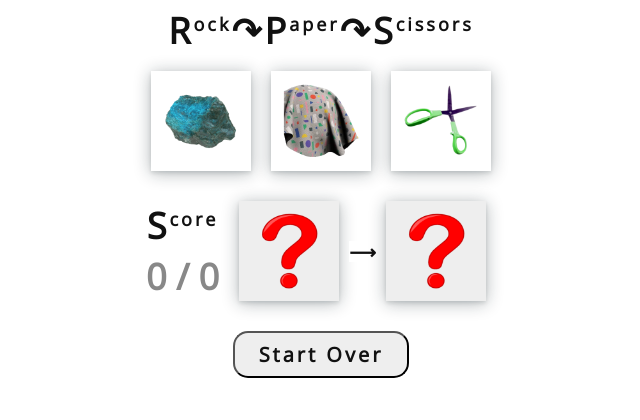
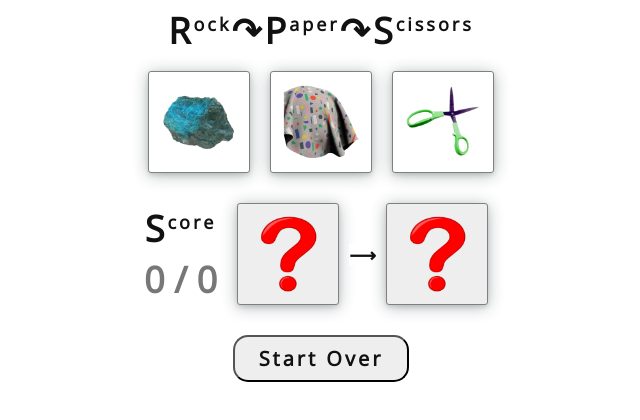
Before and after one commit to adurand33/Rock, a plain HTML site: page rock.html in a window 1280 px wide. Both pictures are taken after a click on the button "Start Over". Shown: the whole page, without its empty margins (319-959 px from the left). Drawn offline with nearby package versions, Linux system fonts and the light colour scheme.

Commit message:
Beautification

```diff
--- a/css/rock.css
+++ b/css/rock.css
@@ -1,12 +1,14 @@
+/* factory settings */
+
 :root {
-  --size0: 0px;
-  --sizemini: 1px;
+  --size0    : 0px;
+  --sizemini : 1px;
   --sizemini2: 3px;
-  --sizetiny: 10px;
-  --sizestd: 12px;
-  --sizevast: 15px;
-  --sizebig1: 18px;
-  --sizebig2: 20px;
+  --sizetiny : 10px;
+  --sizestd  : 12px;
+  --sizevast : 15px;
+  --sizebig1 : 18px;
+  --sizebig2 : 20px;
   --sizehuge1: 24px;
   --sizehuge2: 36px;
 }
@@ -19,27 +21,27 @@
 
 .greyed {
  -webkit-filter: grayscale(100%);
-     -moz-filter: grayscale(100%);
-       -o-filter: grayscale(100%);
-      -ms-filter: grayscale(100%);
-          filter: grayscale(100%);
+    -moz-filter: grayscale(100%);
+      -o-filter: grayscale(100%);
+     -ms-filter: grayscale(100%);
+         filter: grayscale(100%);
 }
 
 .mybutton {
   background-color: #eee;
-  padding: var(--sizetiny);
-  padding-left: var(--sizehuge1);
-  padding-right: var(--sizehuge1);
-  display: inline-block;
-  font-size: var(--sizebig2);
-  font-weight: bolder;
-  border-radius: var(--sizevast);
+  padding         : var(--sizetiny);
+  padding-left    : var(--sizehuge1);
+  padding-right   : var(--sizehuge1);
+  display         : inline-block;
+  font-size       : var(--sizebig2);
+  font-weight     : bolder;
+  border-radius   : var(--sizevast);
 }
 
 .mybutton:hover {
   background-color: black;
-  font-weight: 900;
-  color: #eee;
+  font-weight     : 900;
+  color           : #eee;
 }
 
 .d-flex {
@@ -63,7 +65,7 @@
 }
 
 .justif-s {
-  flex-direction: column;
+  flex-direction : column;
   justify-content: space-between;
 }
 
@@ -100,17 +102,17 @@
 }
 
 .text-sub {
-  font-size:var(--sizebig1);
+  font-size     : var(--sizebig1);
   vertical-align: sub;
 }
 
 .text-base {
-  font-size:var(--sizebig1);
+  font-size     : var(--sizebig1);
   vertical-align: baseline;
 }
 
 .text-sup {
-  font-size:var(--sizebig1);
+  font-size     : var(--sizebig1);
   vertical-align: super;
 }
 
@@ -124,62 +126,62 @@
 
 .backcol-white {
   background-color: #fff;
-  border: -1px solid gray;
+  border          : 1px solid gray;
 }
 
 .backcol-grey {
   background-color: #eee;
-  border: -1px solid gray;
+  border          : 1px solid gray;
 }
 
 .box {
-  margin: var(--sizetiny);
-  padding: var(--sizetiny);
-  box-shadow:
+  margin       : var(--sizetiny);
+  padding      : var(--sizetiny);
+  border-radius: var(--sizemini2);
+  box-shadow   :
     rgba(14, 30, 37, 0.12) 0px 2px 4px 0px,
     rgba(14, 30, 37, 0.32) 0px 2px 16px 0px;
-  border-radius: 0;
 }
 
-/* game */
+/* specific settings */
 
 .tile {
-  width: 80px;
-  height: 80px;
-  background-size: 100%;
+  width            : 80px;
+  height           : 80px;
+  background-size  : 100%;
   background-repeat: no-repeat;
 }
 
 .imgrock {
-  background-image: url("../img/1rock.png");
+  background-size    : 80%;
+  background-image   : url("../img/1rock.png");
   background-position: 50% 50%;
-  background-size: 80%;
 }
 
 .imgpaper {
-  background-image: url("../img/2paper.png");
+  background-size    : 80%;
+  background-image   : url("../img/2paper.png");
   background-position: 50% 50%;
-  background-size: 80%;
 }
 
 .imgscissors {
-  background-image: url("../img/3scissors.png");
+  background-size    : 80%;
+  background-image   : url("../img/3scissors.png");
   background-position: 50% 50%;
-  background-size: 80%;
 }
 
 #gamename h1 {
   font-size: var(--sizehuge2);
-  margin: var(--size0);
+  margin   : var(--size0);
 }
 
 #gameplay h1 {
-  font-size: var(--sizehuge2);
-  margin: var(--size0);
+  font-size    : var(--sizehuge2);
+  margin       : var(--size0);
   margin-bottom: var(--sizetiny);
 }
 
 #gameplay h2 {
   font-size: var(--sizehuge2);
-  margin: var(--size0);
+  margin   : var(--size0);
 }
--- a/js/rock.js
+++ b/js/rock.js
@@ -2,8 +2,6 @@
 
 var title = GetElt("title");
 var gameplay = GetElt("gameplay");
-var liveupdate = GetElt("liveupdate");
-var livebalance = GetElt("livebalance");
 var startover = GetElt("startover");
 
 var myrock = GetElt("myrock");
@@ -60,17 +58,17 @@ function Play(random, result) {
 
   if (random <= 0 || random > 3) return;
 
+  let h2s = gameplay.querySelectorAll("h2");
   let imgs = gameplay.querySelectorAll("img");
-  let h2s = gameplay.querySelectorAll("h2");
-  let has = (imgs.length == 2 && h2s.length == 1) ? true : false;
+  let has = (h2s.length == 1 && imgs.length == 2) ? true : false;
 
   if (!has) return;
 
-  let liveupdateimg = imgs[0];
-  let liverobotimg = imgs[1];
   let livebalanceh2 = h2s[0];
+  let livemachineimg = imgs[0];
+  let livewinnerimg = imgs[1];
 
-  has = liveupdateimg != null && liverobotimg != null && livebalanceh2 != null ? true : false;
+  has = livebalanceh2 != null && livemachineimg != null && livewinnerimg != null ? true : false;
 
   if (!has) return;
 
@@ -81,16 +79,17 @@ function Play(random, result) {
   switch (result) {
 
     case "win": scores[0]++; break; // human score
-    case "loose": scores[1]++; break; // random score
+
+    case "loose": scores[1]++; break; // machine score
   }
 
   let balance = scores[0] + " / " + scores[1];
 
   livebalanceh2.textContent = balance;
 
-  liveupdateimg.src = random == 1 ? "img/1rock.png" : (random == 2 ? "img/2paper.png" : "img/3scissors.png");
+  livemachineimg.src = random == 1 ? "img/1rock.png" : (random == 2 ? "img/2paper.png" : "img/3scissors.png");
 
-  liverobotimg.src = result == "win" ? "img/bwin.png" : (result == "loose" ? "img/cloose.png" : "img/ddeuce.png");
+  livewinnerimg.src = result == "win" ? "img/bwin.png" : (result == "loose" ? "img/cloose.png" : "img/ddeuce.png");
 }
 
 // reset
@@ -99,19 +98,19 @@ function Reset() {
 
   const humanwins = "↣↣↣ H u m a n   W i n s ↢↢↢";
   const machinewins = "↝↝↝ M a c h i n e   W i n s ↜↜↜";
-  const deuce = "←←← D E U C E →→→";
+  const deuce = "←←← D  E  U  C  E →→→";
 
+  let h2s = gameplay.querySelectorAll("h2");
   let imgs = gameplay.querySelectorAll("img");
-  let h2s = gameplay.querySelectorAll("h2");
-  let has = (imgs.length == 2 && h2s.length == 1) ? true : false;
+  let has = (h2s.length == 1 && imgs.length == 2) ? true : false;
 
   if (!has) return;
 
-  let liveupdateimg = imgs[0];
-  let liverobotimg = imgs[1];
   let livebalanceh2 = h2s[0];
+  let livemachineimg = imgs[0];
+  let livewinnerimg = imgs[1];
 
-  has = liveupdateimg != null && liverobotimg != null && livebalanceh2 != null ? true : false;
+  has = livebalanceh2 != null && livemachineimg != null && livewinnerimg != null ? true : false;
 
   if (!has) return;
 
@@ -125,8 +124,9 @@ function Reset() {
 
   livebalanceh2.textContent = "0 / 0";
 
-  liveupdateimg.src = "img/aquestion.png";
-  liverobotimg.src = "img/aquestion.png";
+  livemachineimg.src = "img/aquestion.png";
+
+  livewinnerimg.src = "img/aquestion.png";
 }
 
 // dom element
@@ -167,7 +167,9 @@ function GetScores(balance, scores) {
 function Wait() {
 
   for (i = 0; i < 10000; i++) {
+
     for (j = 0; j < 10000; j++) {
+
     }
   }
 }
--- a/rock.html
+++ b/rock.html
@@ -47,11 +47,11 @@
       <div id="gameplay" class="d-flex align-i pad-l1">
         <div class="d-flex align-i justif-s mr-tiny">
           <h1 class="letter-maxi">S<span class="text-sup">core</span></h1>
-          <h2 id="livebalance" style="color: #888">0 / 0</h2>
+          <h2 style="color: #777">0 / 0</h2>
         </div>
-        <img class="box tile backcol-grey" id="liveupdate" src="img/aquestion.png" alt="liveupdate.img">
+        <img class="box tile backcol-grey" src="img/aquestion.png" alt="livemachine.img">
         <h3>⟶</h3>
-        <img class="box tile backcol-grey" id="liverobot" src="img/aquestion.png" alt="liverobot.img">
+        <img class="box tile backcol-grey" src="img/aquestion.png" alt="livewinner.img">
       </div>
     </div>
     <div class="d-flex justif-c mt-big">
```
